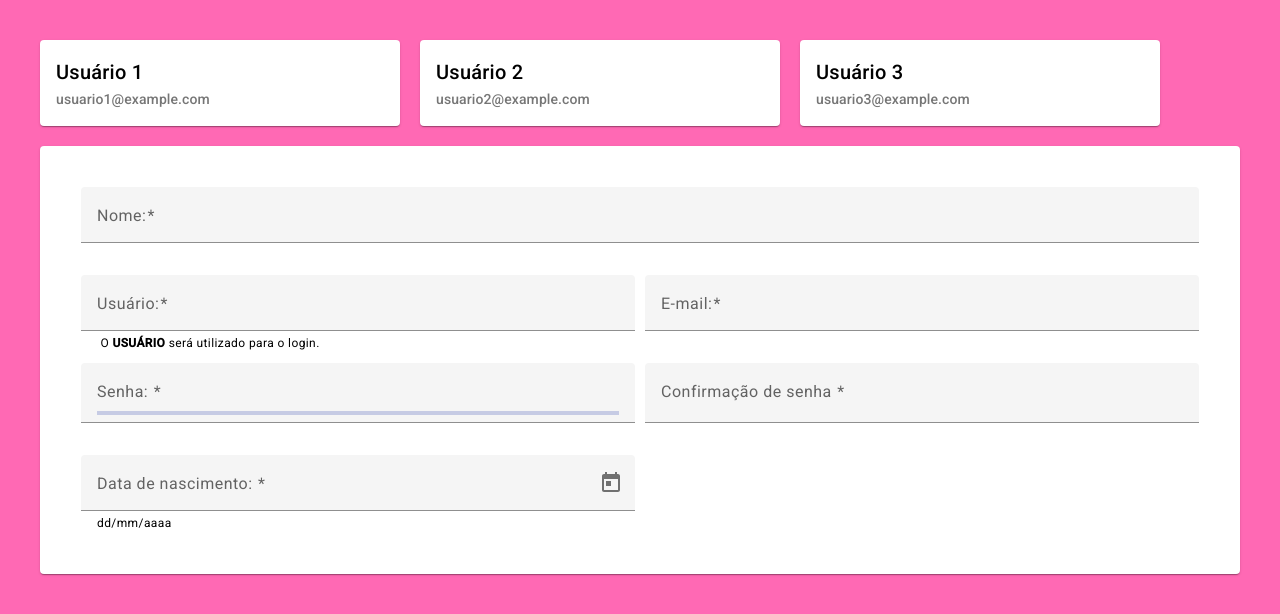
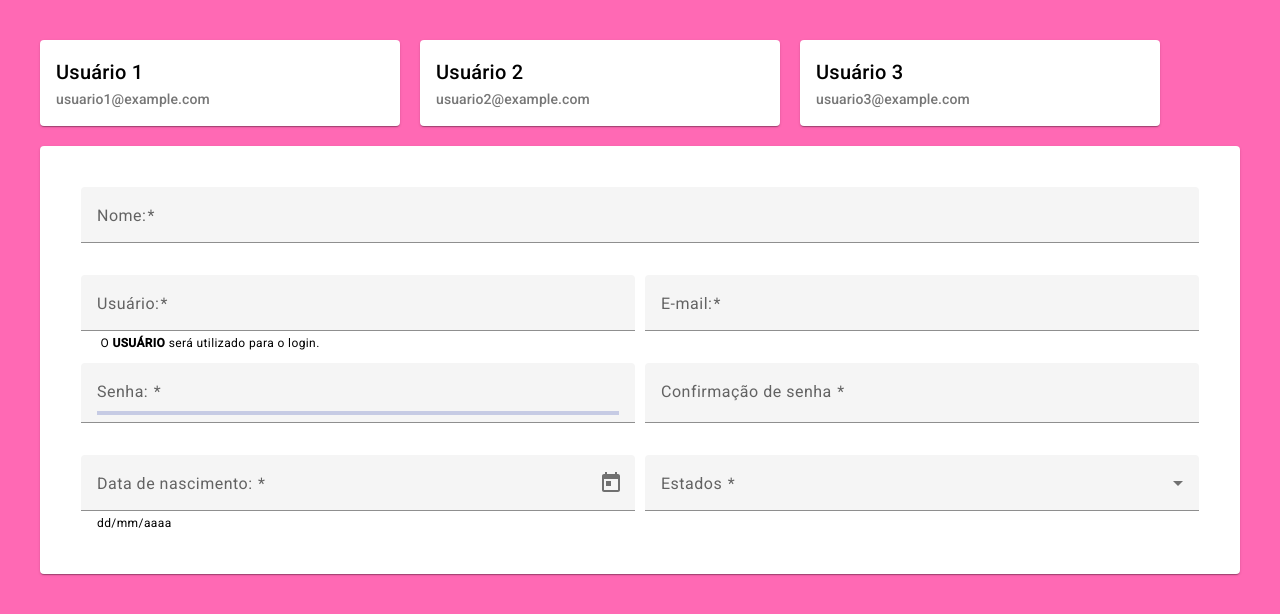
Before and after one commit to pinkiepieisa/Projetos-Angular, an Angular app in the folder projeto-template-driven-forms/: page / in a window 1280 px wide. Shown: the top 614 px of the page. Built offline with nearby package versions, Linux system fonts and the light colour scheme; what zxcvbn would draw is missing.

Commit message:
Campo estado adicionado

```diff
--- a/projeto-template-driven-forms/src/app/angular-material.module.ts
+++ b/projeto-template-driven-forms/src/app/angular-material.module.ts
@@ -7,7 +7,7 @@ import { MatProgressBarModule } from '@angular/material/progress-bar';
 import { MatDatepickerModule } from '@angular/material/datepicker';
 import { MatNativeDateModule } from "@angular/material/core";
 import { MatButtonModule } from "@angular/material/button";
-
+import {MatSelectModule} from '@angular/material/select';
 
 @NgModule({
     imports: [
@@ -18,6 +18,7 @@ import { MatButtonModule } from "@angular/material/button";
         MatDatepickerModule,
         MatNativeDateModule,
         MatButtonModule,
+        MatSelectModule,
     ],
     exports: [
         MatCardModule,
@@ -27,6 +28,7 @@ import { MatButtonModule } from "@angular/material/button";
         MatDatepickerModule,
         MatNativeDateModule,
         MatButtonModule,
+        MatSelectModule,
     ],
 })
 
--- a/projeto-template-driven-forms/src/app/components/user-form/user-form.component.html
+++ b/projeto-template-driven-forms/src/app/components/user-form/user-form.component.html
@@ -132,6 +132,19 @@
                     <mat-hint>dd/mm/aaaa</mat-hint>
                     <mat-error> A <strong> DATA DE NASCIMENTO </strong> é obrigatória! </mat-error>
                 </mat-form-field>
+
+                <mat-form-field class="user-form__item user-form__item-50" >
+                    <mat-label> Estados </mat-label>
+                    <mat-select
+                        name="estado"
+                        [(ngModel)]="userSelected.state"
+                        required
+                        >
+                        <mat-option> - </mat-option>
+                        <mat-option *ngFor="let state of statesList" [value]="state.id" > {{ state.id }} </mat-option>
+                    </mat-select>
+                    <mat-error> O <strong> ESTADO </strong> é obrigatório! </mat-error>
+                </mat-form-field>
             </div>
         </form>
     </mat-card-content>
--- a/projeto-template-driven-forms/src/app/components/user-form/user-form.component.ts
+++ b/projeto-template-driven-forms/src/app/components/user-form/user-form.component.ts
@@ -1,6 +1,5 @@
 import { Component, Input, OnChanges, OnInit, SimpleChanges } from '@angular/core';
 import { MatDatepickerInputEvent } from '@angular/material/datepicker';
-import { every } from 'rxjs';
 import { IUser } from 'src/app/interfaces/user/user.interface';
 import { StatesListResponse } from 'src/app/types/brazilian-states-list-response';
 import { GenresListResponse } from 'src/app/types/genres-list-response';
```
